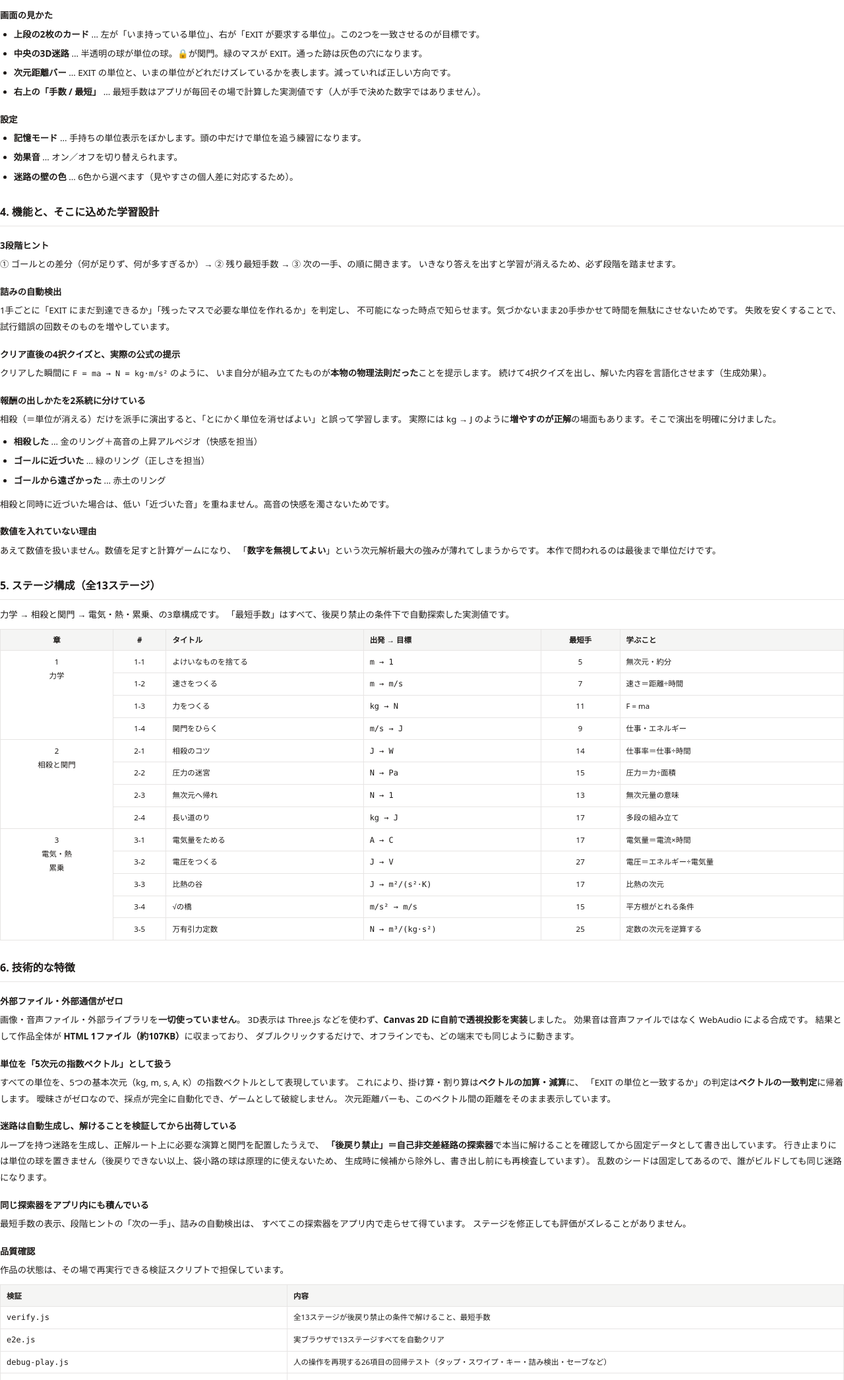
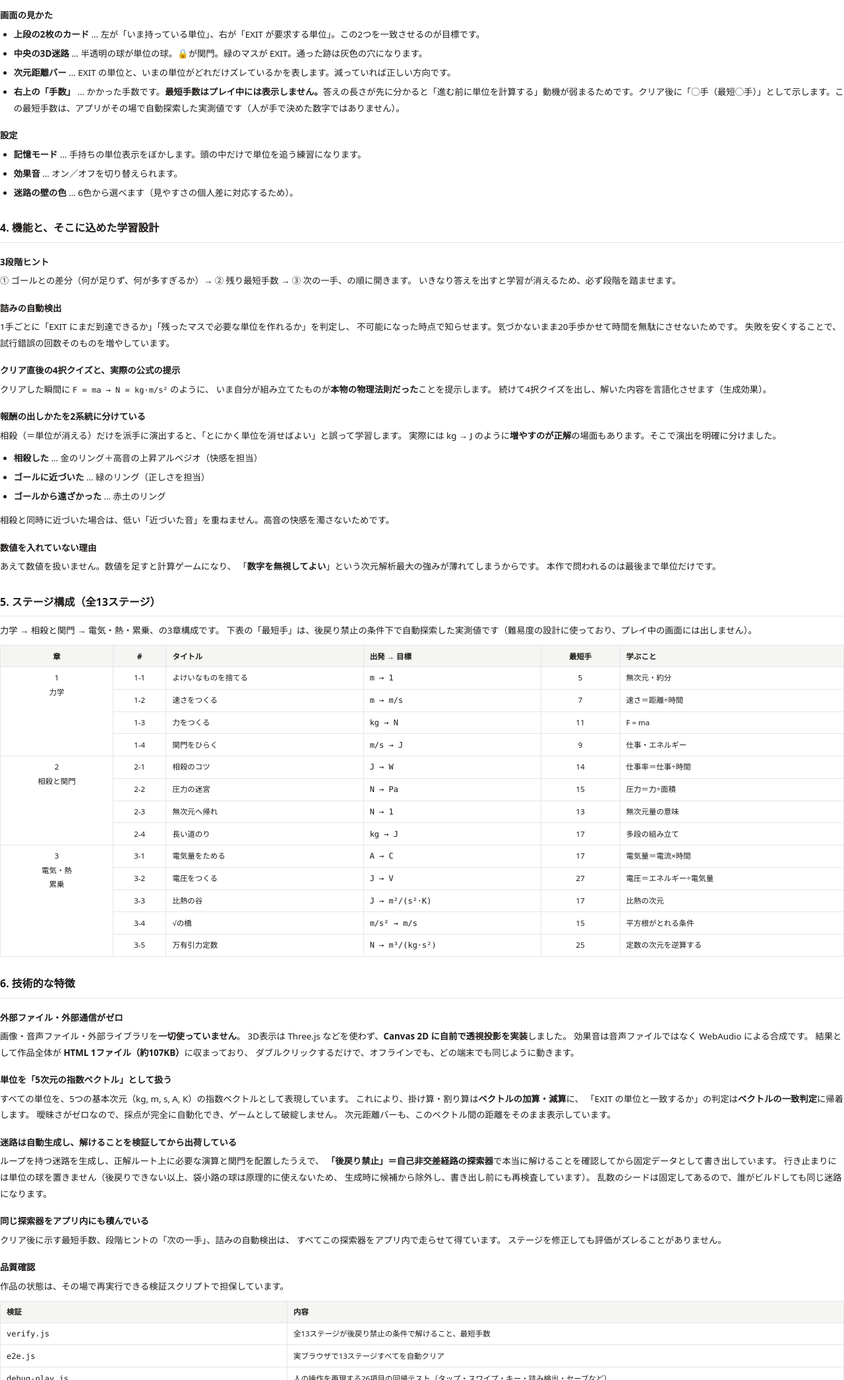
Before and after one commit to ufclaude0i-star/tani-meikyu, a website: page docs/overview.html in a window 1280 px wide. Shown: the part 1600-3691 px from the top of the page at 66% size. Drawn offline with Linux system fonts and the light colour scheme.

Commit message:
プレイ中に最短手数を表示しないようにした
答えの長さが先に分かると、進む前に単位を計算するという
このゲームの中心的な動機が弱まるため。

- 画面右上の常時表示を「手数 N / 最短 M」→「手数 N」に
- クリア画面の「◯手（最短◯手）」は残す（プレイ中ではなく、
  自分の解き方が効率的だったかを振り返るための情報のため）
- 段階ヒント②も残す（押したときだけ出て★が減る、対価のある選択のため）
- 最短手数の計算自体は残す。クリア後の評価とステージ難易度の設計に使っている

作品概要・README・引き継ぎ書の該当箇所も更新。デモ動画も撮り直した。

Co-Authored-By: Claude Opus 5 <noreply@anthropic.com>

```diff
--- a/docs/overview.html
+++ b/docs/overview.html
@@ -138,7 +138,7 @@
   <li><b>上段の2枚のカード</b> … 左が「いま持っている単位」、右が「EXIT が要求する単位」。この2つを一致させるのが目標です。</li>
   <li><b>中央の3D迷路</b> … 半透明の球が単位の球。🔒が関門。緑のマスが EXIT。通った跡は灰色の穴になります。</li>
   <li><b>次元距離バー</b> … EXIT の単位と、いまの単位がどれだけズレているかを表します。減っていれば正しい方向です。</li>
-  <li><b>右上の「手数 / 最短」</b> … 最短手数はアプリが毎回その場で計算した実測値です（人が手で決めた数字ではありません）。</li>
+  <li><b>右上の「手数」</b> … かかった手数です。<b>最短手数はプレイ中には表示しません。</b>答えの長さが先に分かると「進む前に単位を計算する」動機が弱まるためです。クリア後に「◯手（最短◯手）」として示します。この最短手数は、アプリがその場で自動探索した実測値です（人が手で決めた数字ではありません）。</li>
 </ul>
 
 <h3>設定</h3>
@@ -192,7 +192,7 @@
 <h2>5. ステージ構成（全13ステージ）</h2>
 <p>
 力学 → 相殺と関門 → 電気・熱・累乗、の3章構成です。
-「最短手数」はすべて、後戻り禁止の条件下で自動探索した実測値です。
+下表の「最短手」は、後戻り禁止の条件下で自動探索した実測値です（難易度の設計に使っており、プレイ中の画面には出しません）。
 </p>
 <table>
   <tr><th class="n">章</th><th class="n">#</th><th>タイトル</th><th>出発 → 目標</th><th class="n">最短手</th><th>学ぶこと</th></tr>
@@ -242,7 +242,7 @@
 
 <h3>同じ探索器をアプリ内にも積んでいる</h3>
 <p>
-最短手数の表示、段階ヒントの「次の一手」、詰みの自動検出は、
+クリア後に示す最短手数、段階ヒントの「次の一手」、詰みの自動検出は、
 すべてこの探索器をアプリ内で走らせて得ています。
 ステージを修正しても評価がズレることがありません。
 </p>
--- a/src/ui.js
+++ b/src/ui.js
@@ -197,7 +197,6 @@
     $('dist-fill').style.width = Math.max(0, Math.min(100, Math.round((1 - d / d0) * 100))) + '%';
     $('dist-num').textContent = d === 0 ? 'ぴったり！' : 'あと ' + d;
     $('steps').textContent = G.steps;
-    $('par').textContent = st.par;
     $('btn-undo').disabled = G.history.length === 0;
     if (msg) toast(msg, kind);
   }
```
Also changed, not shown: index.html (+1 -2 lines), src/index.template.html (+1 -1 lines), README.md, 1 other file.
